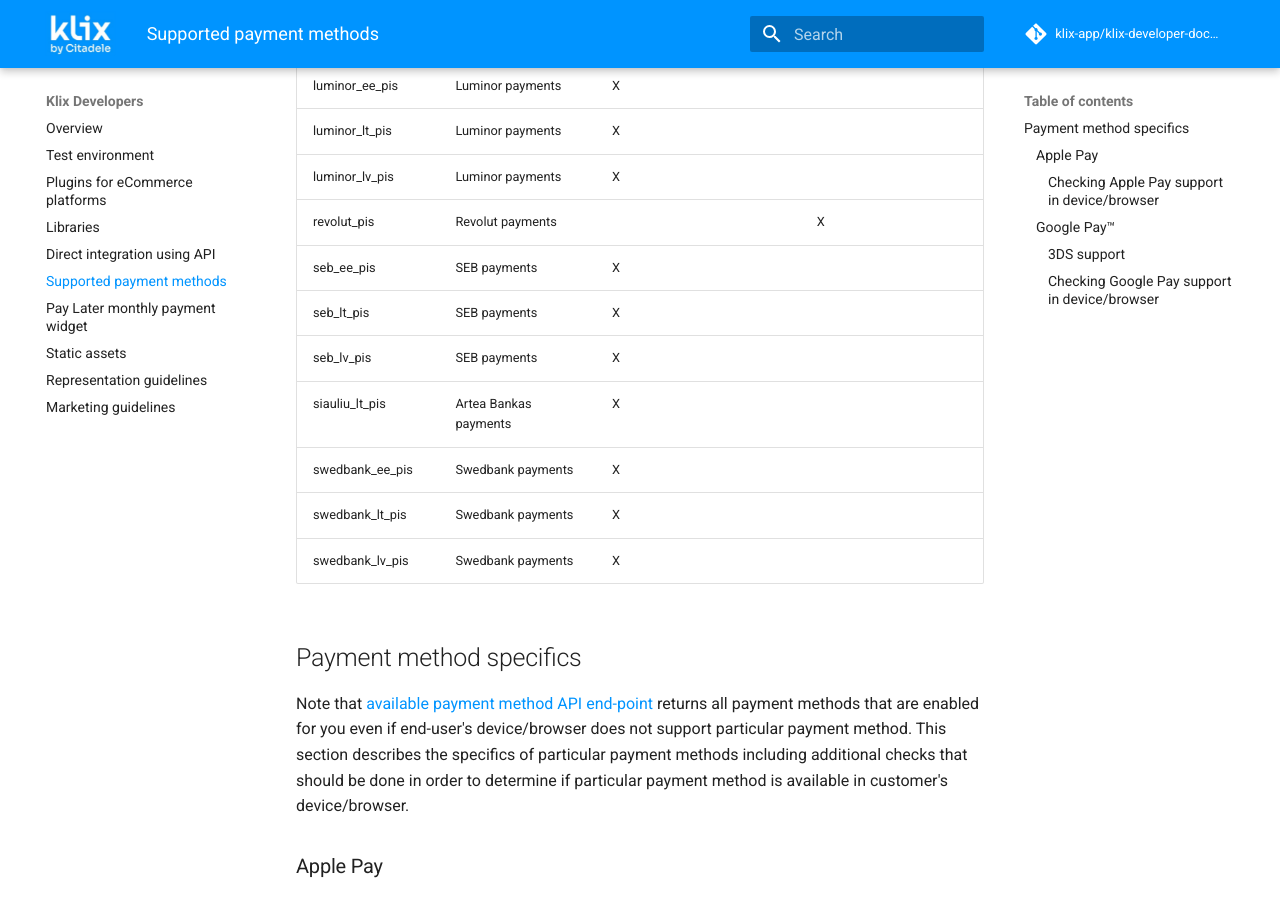
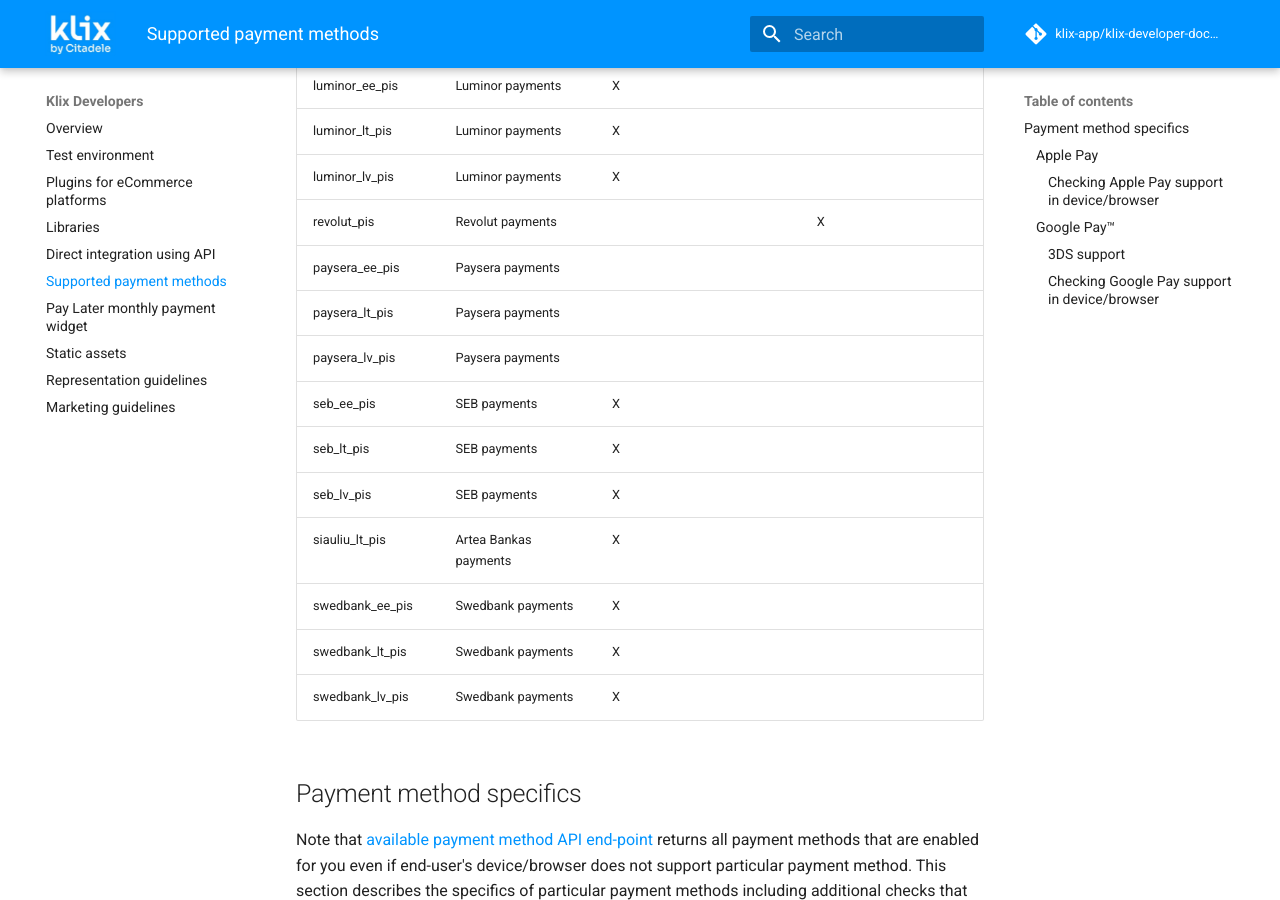
Before and after one commit to klix-app/klix-developer-documentation-website, an MkDocs documentation site: the page built from docs/payment-methods.md, in a window 1280 px wide and 900 px high, scrolled down 847 px. Built offline with MkDocs 1.6.1 and Material for MkDocs 9.7.7, drawn with Linux system fonts in a browser that asks for light colours; a script that is not in the unit is left out; comment, search, counter and statistics services are not loaded.

Commit message:
Paysera added to available payment methods

```diff
--- a/docs/payment-methods.md
+++ b/docs/payment-methods.md
@@ -19,6 +19,9 @@
 | luminor_lt_pis        | Luminor payments           | X                                 |                               |
 | luminor_lv_pis        | Luminor payments           | X                                 |                               |
 | revolut_pis           | Revolut payments           |                                   | X                             |
+| paysera_ee_pis        | Paysera payments           |                                   |                               |
+| paysera_lt_pis        | Paysera payments           |                                   |                               |
+| paysera_lv_pis        | Paysera payments           |                                   |                               |
 | seb_ee_pis            | SEB payments               | X                                 |                               |
 | seb_lt_pis            | SEB payments               | X                                 |                               |
 | seb_lv_pis            | SEB payments               | X                                 |                               |
```
